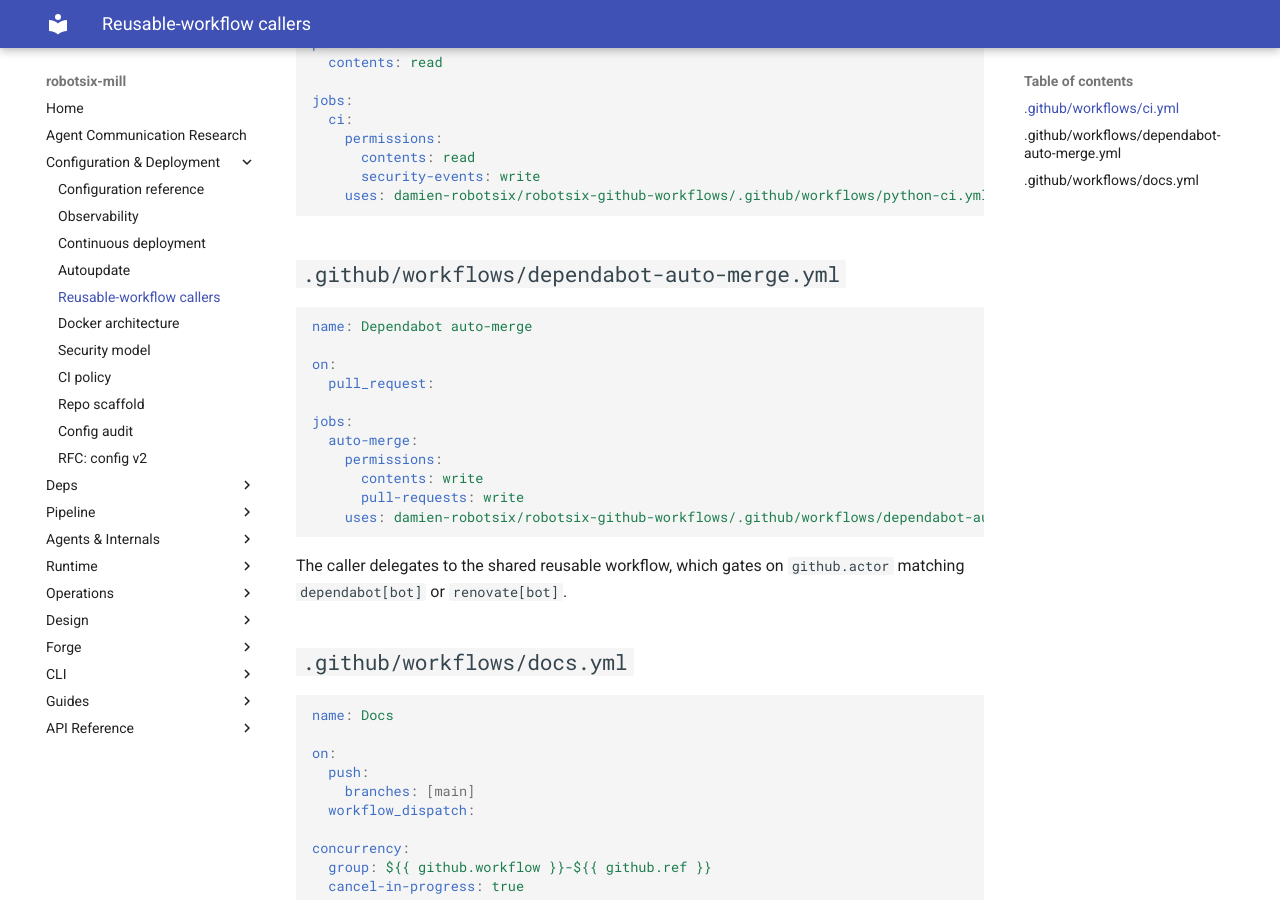
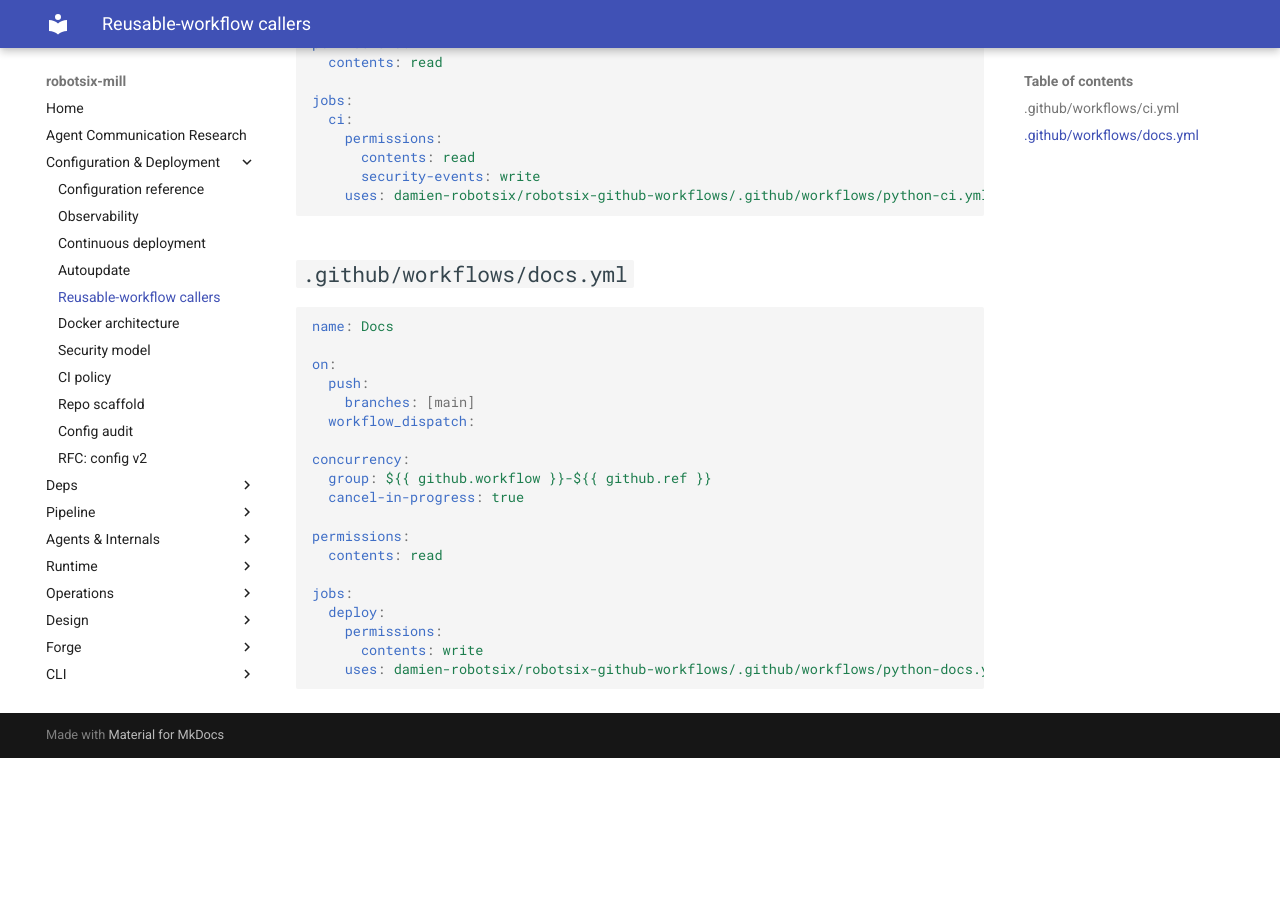
Before and after one commit to damien-robotsix/robotsix-mill, an MkDocs documentation site: the page built from docs/dev-tooling/reusable-workflow-callers.md, in a window 1280 px wide and 900 px high, scrolled down 856 px. Built offline with MkDocs 1.6.1 and Material for MkDocs 9.7.7, drawn with Linux system fonts in a browser that asks for light colours; after the commit the page ends 1614 px from its top, so only the background shows below that.

Commit message:
mill: Restore dormant dependency-PR auto-merge: fail-proof Renovate non-major updates with platformAutomerge and drop the dead dependabot[bot]-guarded wrapper (20260804T173151Z-restore-dormant-dependency-pr-auto-merge-dfde) (#2753)
* mill: Restore dormant dependency-PR auto-merge: fail-proof Renovate non-major updates with platformAutomerge and drop the dead dependabot[bot]-guarded wrapper (20260804T173151Z-restore-dormant-dependency-pr-auto-merge-dfde)

* mill(docs): Restore dormant dependency-PR auto-merge: fail-proof Renovate non-major updates with platformAutomerge and drop the dead dependabot[bot]-guarded wrapper (20260804T173151Z-restore-dormant-dependency-pr-auto-merge-dfde)

* ci: trigger fresh CI run (no-op commit to un-stick transient failure)

* ci: trigger fresh CI run (no-op commit to un-stick transient failure)

---------

Co-authored-by: robotsix-mill <mill@robotsix.local>

````diff
--- a/docs/dev-tooling/reusable-workflow-callers.md
+++ b/docs/dev-tooling/reusable-workflow-callers.md
@@ -47,25 +47,6 @@ jobs:
     uses: damien-robotsix/robotsix-github-workflows/.github/workflows/python-ci.yml@main
 ```
 
-## `.github/workflows/dependabot-auto-merge.yml`
-
-```yaml
-name: Dependabot auto-merge
-
-on:
-  pull_request:
-
-jobs:
-  auto-merge:
-    permissions:
-      contents: write
-      pull-requests: write
-    uses: damien-robotsix/robotsix-github-workflows/.github/workflows/dependabot-auto-merge.yml@9ea2955d
-```
-
-The caller delegates to the shared reusable workflow, which gates on
-`github.actor` matching `dependabot[bot]` or `renovate[bot]`.
-
 ## `.github/workflows/docs.yml`
 
 ```yaml
````
Also changed, not shown: CHANGELOG.md (+1 -0 lines), CONTRIBUTING.md (+5 -1 lines), renovate.json (+10 -0 lines), 1 other file.
